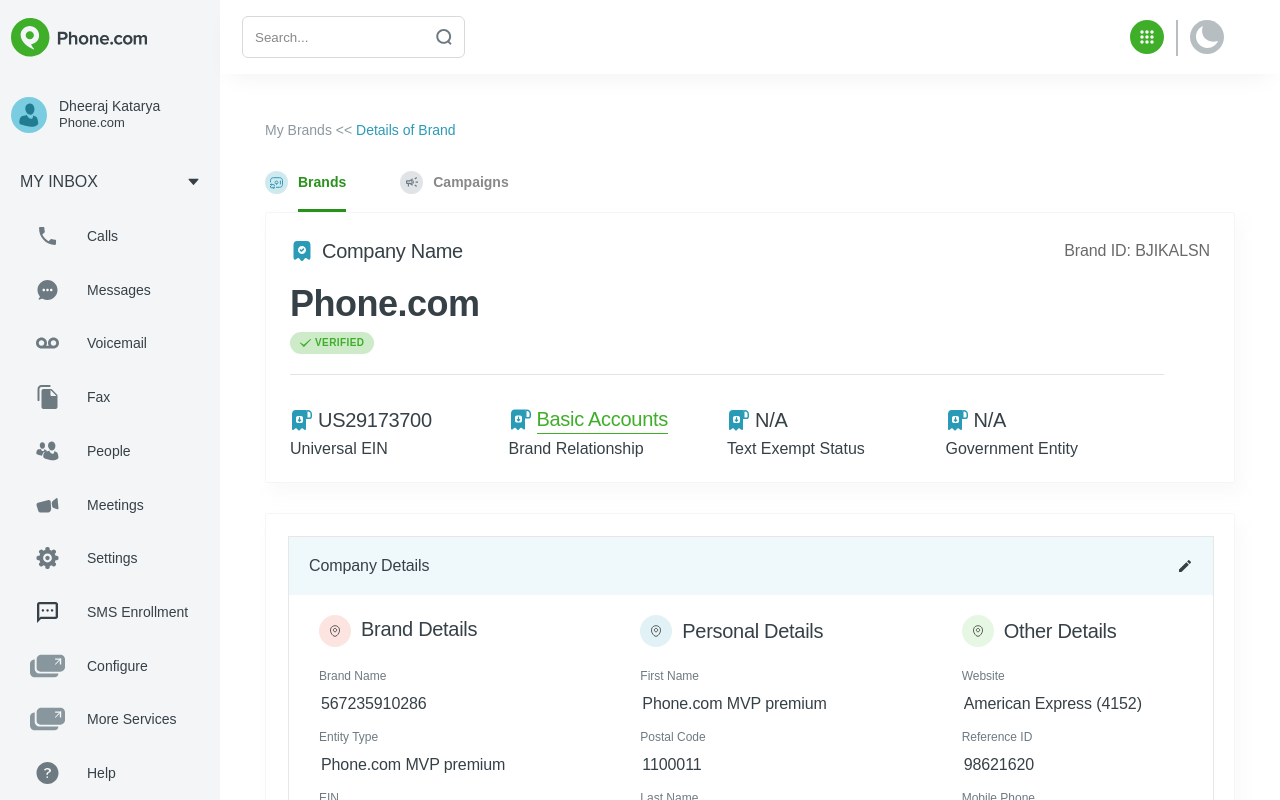
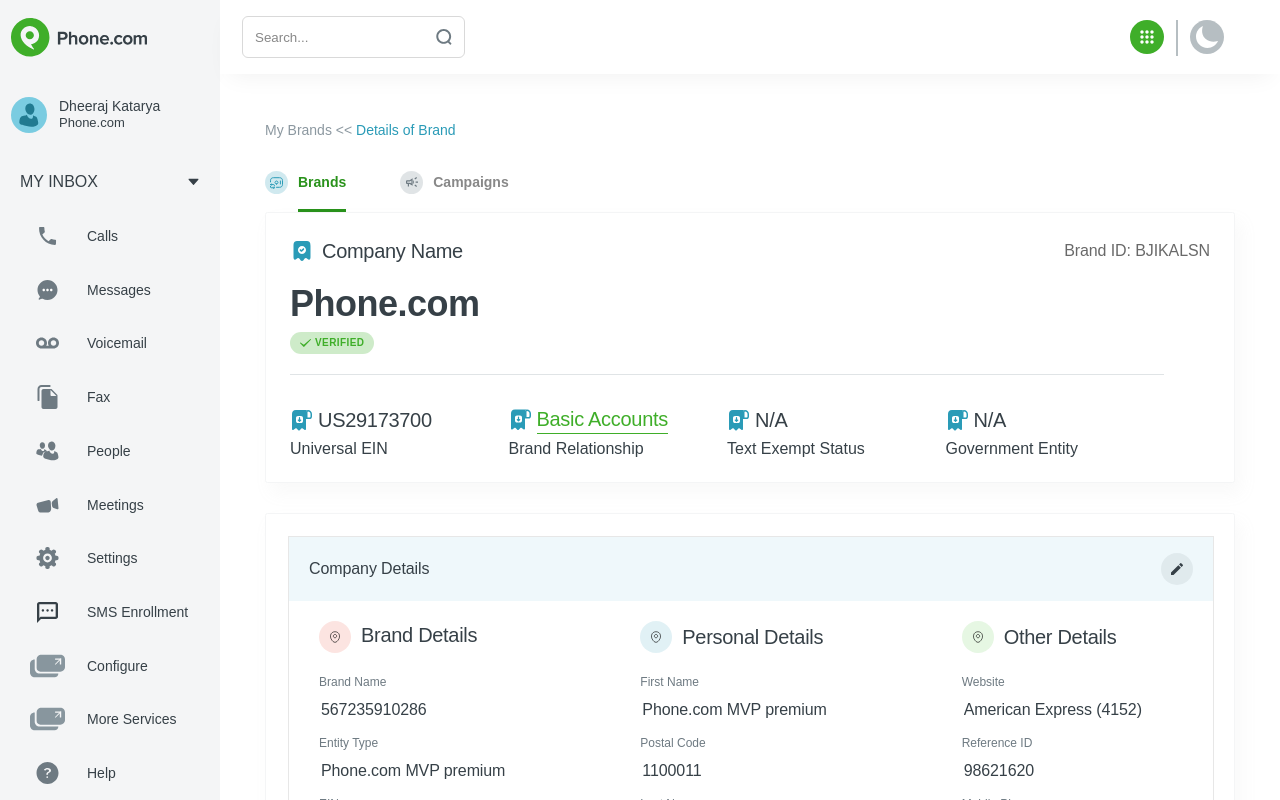
Before and after one commit to 15akash/phone-dashboard, a React (Create React App) app: page / in a window 1280 px wide. Built offline with nearby package versions, Linux system fonts and the light colour scheme.

Commit message:
fixing icon container

```diff
--- a/src/components/DetailsHeader/DetailsHeader.module.scss
+++ b/src/components/DetailsHeader/DetailsHeader.module.scss
@@ -3,4 +3,10 @@
 .details-con {
     background-color: $shades-blue-20;
     padding: 16px 20px;
+
+    .icon-con {
+        padding: 8px;
+        border-radius: 25px;
+        background-color: $action-secondary-focus;
+    }
 }
--- a/src/components/DetailsHeader/DetailsHeader.tsx
+++ b/src/components/DetailsHeader/DetailsHeader.tsx
@@ -1,3 +1,4 @@
+import React from 'react';
 import Flexbox from '../../foundations/Flexbox/Flexbox';
 import Typography from '../../foundations/Typography/Typography';
 import { MdEdit, MdSave } from 'react-icons/md';
@@ -9,13 +10,21 @@
 	saveValue: (item: boolean) => void;
 }
 
-const DetailsHeader = (props: IDetailsHeaderProps) => {
+const DetailsHeader = React.memo((props: IDetailsHeaderProps) => {
 	return (
 		<Flexbox justifyContent="space-between" alignItems="center" className={styles['details-con']}>
 			<Typography type="body-Monst_16-500">{props.heading}</Typography>
-			{!props.value ? <MdEdit cursor="pointer" onClick={() => props.saveValue(true)} /> : <MdSave cursor="pointer" onClick={() => props.saveValue(false)} />}
+			{!props.value ? (
+				<Flexbox className={styles['icon-con']} alignItems="center">
+					<MdEdit cursor="pointer" onClick={() => props.saveValue(true)} />
+				</Flexbox>
+			) : (
+				<Flexbox className={styles['icon-con']} alignItems="center">
+					<MdSave cursor="pointer" onClick={() => props.saveValue(false)} />
+				</Flexbox>
+			)}
 		</Flexbox>
 	);
-};
+});
 
 export default DetailsHeader;
```
